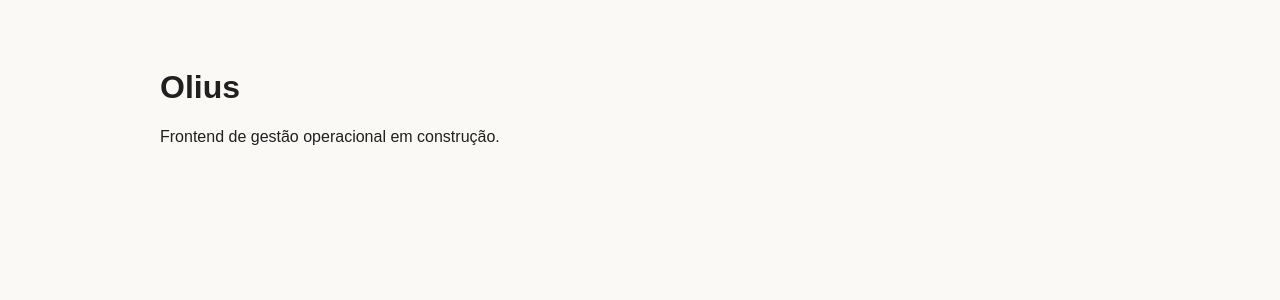
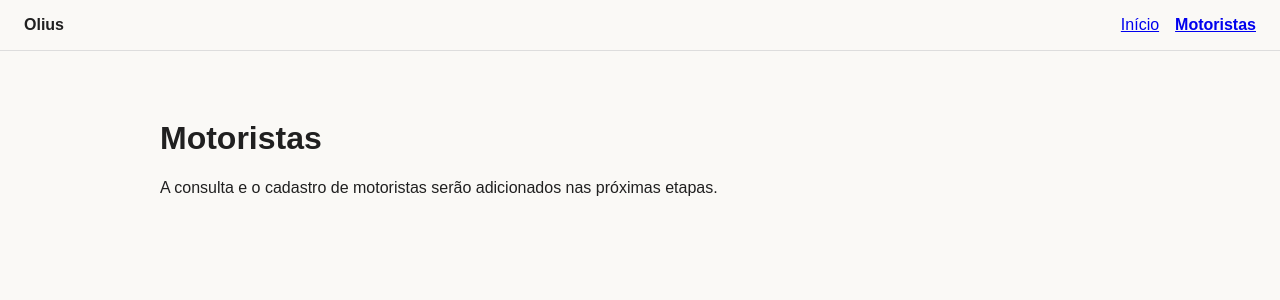
Before and after one commit to Olius-Inter/Olius_Frontend_Segundo, a React (Vite) app: page /motoristas in a window 1280 px wide. Shown: the top 300 px of the page. Built offline with nearby package versions, Linux system fonts and the light colour scheme.

Commit message:
feat: adicionar rotas e páginas iniciais

```diff
--- a/package.json
+++ b/package.json
@@ -10,7 +10,8 @@
   },
   "dependencies": {
     "react": "^19.2.8",
-    "react-dom": "^19.2.8"
+    "react-dom": "^19.2.8",
+    "react-router-dom": "^7.18.4"
   },
   "devDependencies": {
     "@types/node": "^24.13.3",
--- a/src/App.tsx
+++ b/src/App.tsx
@@ -1,8 +1,19 @@
+import { BrowserRouter, Route, Routes } from 'react-router-dom'
+import AppLayout from './components/AppLayout'
+import DriversPage from './pages/DriversPage'
+import HomePage from './pages/HomePage'
+import NotFoundPage from './pages/NotFoundPage'
+
 export default function App() {
   return (
-    <main>
-      <h1>Olius</h1>
-      <p>Frontend de gestão operacional em construção.</p>
-    </main>
+    <BrowserRouter>
+      <Routes>
+        <Route element={<AppLayout />}>
+          <Route index element={<HomePage />} />
+          <Route path="motoristas" element={<DriversPage />} />
+          <Route path="*" element={<NotFoundPage />} />
+        </Route>
+      </Routes>
+    </BrowserRouter>
   )
 }
--- /dev/null
+++ b/src/components/AppLayout/index.tsx
@@ -0,0 +1,18 @@
+import { NavLink, Outlet } from 'react-router-dom'
+
+export default function AppLayout() {
+  return (
+    <>
+      <header className="app-header">
+        <span className="app-name">Olius</span>
+        <nav aria-label="Menu principal">
+          <NavLink end to="/">Início</NavLink>
+          <NavLink to="/motoristas">Motoristas</NavLink>
+        </nav>
+      </header>
+      <main>
+        <Outlet />
+      </main>
+    </>
+  )
+}
--- /dev/null
+++ b/src/pages/DriversPage/index.tsx
@@ -0,0 +1,8 @@
+export default function DriversPage() {
+  return (
+    <>
+      <h1>Motoristas</h1>
+      <p>A consulta e o cadastro de motoristas serão adicionados nas próximas etapas.</p>
+    </>
+  )
+}
--- /dev/null
+++ b/src/pages/HomePage/index.tsx
@@ -0,0 +1,11 @@
+import { Link } from 'react-router-dom'
+
+export default function HomePage() {
+  return (
+    <>
+      <h1>Gestão operacional</h1>
+      <p>Acompanhe os cadastros que apoiam as coletas de óleo do Olius.</p>
+      <Link to="/motoristas">Abrir motoristas</Link>
+    </>
+  )
+}
--- /dev/null
+++ b/src/pages/NotFoundPage/index.tsx
@@ -0,0 +1,11 @@
+import { Link } from 'react-router-dom'
+
+export default function NotFoundPage() {
+  return (
+    <>
+      <h1>Página não encontrada</h1>
+      <p>Esse endereço não existe no Olius.</p>
+      <Link to="/">Voltar ao início</Link>
+    </>
+  )
+}
--- a/src/style.css
+++ b/src/style.css
@@ -8,6 +8,28 @@ body {
   margin: 0;
 }
 
+.app-header {
+  display: flex;
+  align-items: center;
+  justify-content: space-between;
+  gap: 1rem;
+  padding: 1rem 1.5rem;
+  border-bottom: 1px solid #ddd;
+}
+
+.app-name {
+  font-weight: 700;
+}
+
+.app-header nav {
+  display: flex;
+  gap: 1rem;
+}
+
+.app-header a[aria-current="page"] {
+  font-weight: 700;
+}
+
 main {
   max-width: 60rem;
   margin: 0 auto;
```
Also changed, not shown: 2 other files (tests, documents, lock files or other folders).
